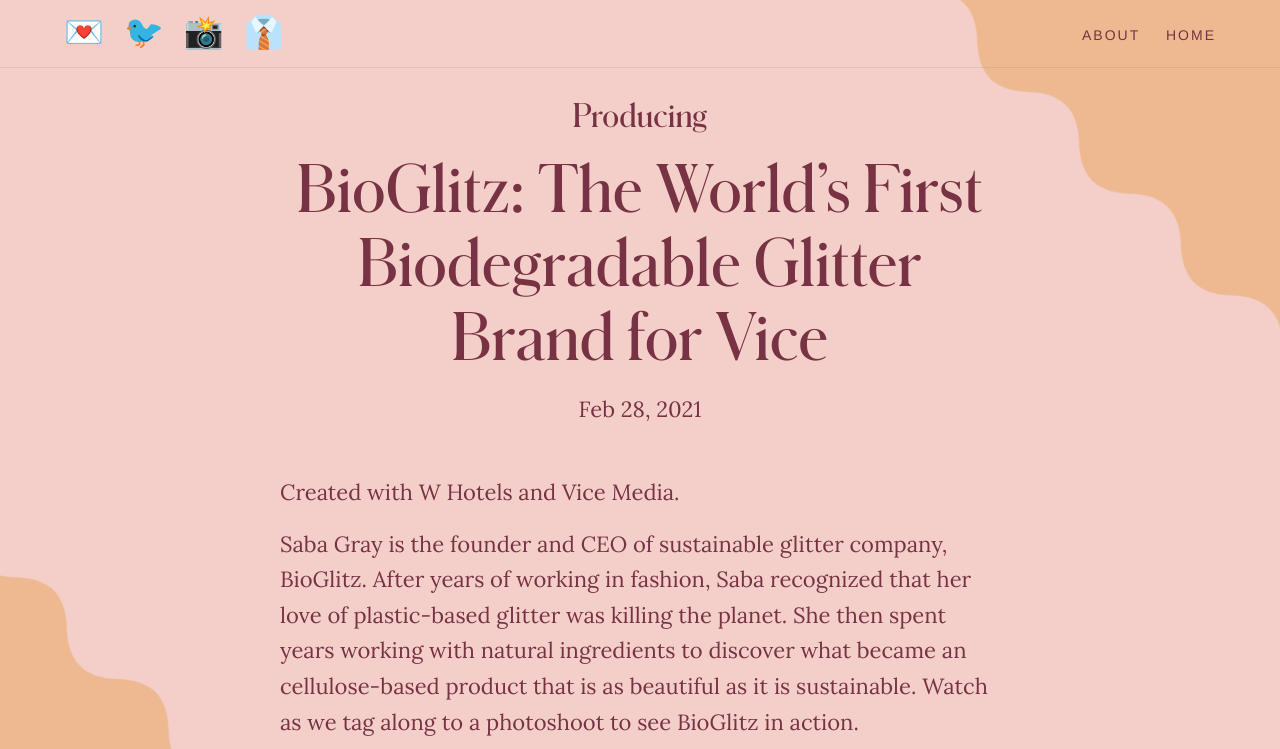
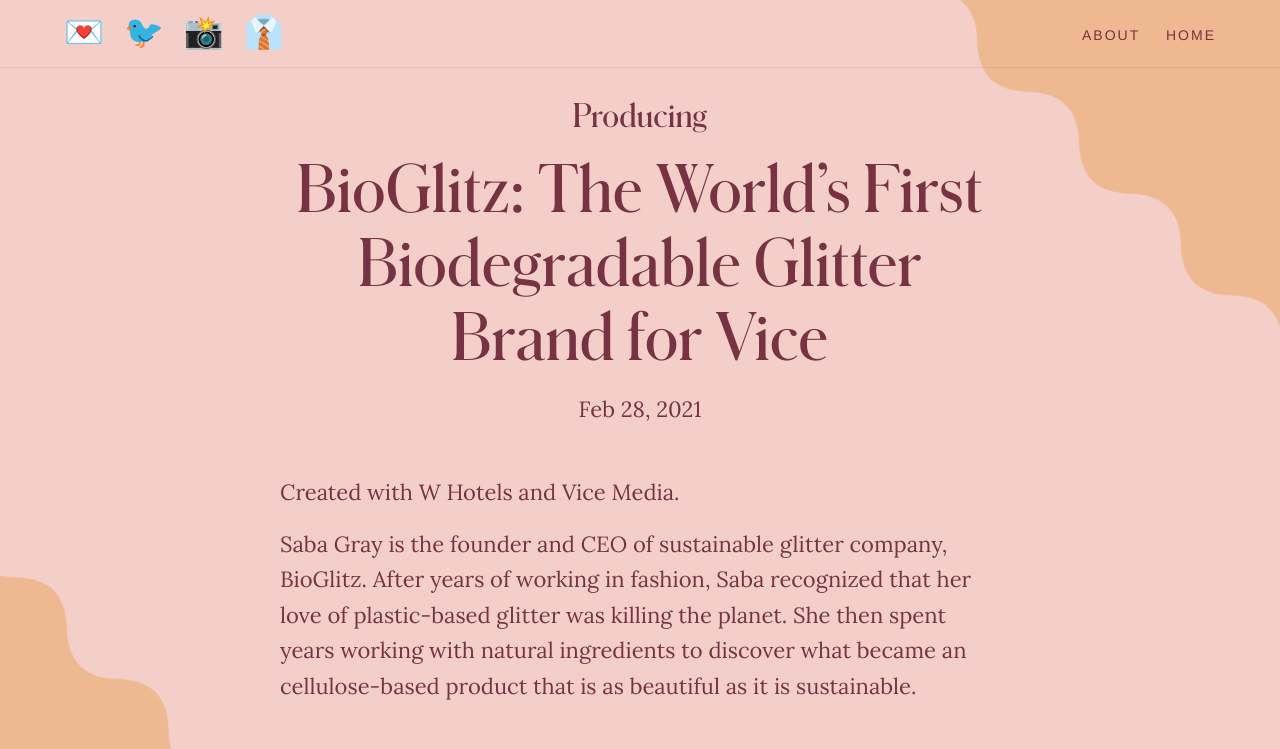
Before and after one commit to smittenn/laa-blog, a Jekyll site: the page built from _posts/2021-02-28-bioglitz-the-worlds-first-biodegradable-glitter-brand-for-vice.markdown, in a window 1280 px wide and 900 px high, cut to the strip 0-749 px from the top of the window. Built offline with Jekyll 4.4.1, drawn with Linux system fonts in a browser that asks for light colours; our own code applies the rules of GitHub Pages for plain Markdown files.

Commit message:
Updated Bioglitz The Worlds First Biodegradable Glitter Brand For Vice

```diff
--- a/_posts/2021-02-28-bioglitz-the-worlds-first-biodegradable-glitter-brand-for-vice.markdown
+++ b/_posts/2021-02-28-bioglitz-the-worlds-first-biodegradable-glitter-brand-for-vice.markdown
@@ -8,6 +8,6 @@
 
 Created with W Hotels and Vice Media.
 
-Saba Gray is the founder and CEO of sustainable glitter company, BioGlitz. After years of working in fashion, Saba recognized that her love of plastic-based glitter was killing the planet. She then spent years working with natural ingredients to discover what became an cellulose-based product that is as beautiful as it is sustainable. Watch as we tag along to a photoshoot to see BioGlitz in action.
+Saba Gray is the founder and CEO of sustainable glitter company, BioGlitz. After years of working in fashion, Saba recognized that her love of plastic-based glitter was killing the planet. She then spent years working with natural ingredients to discover what became an cellulose-based product that is as beautiful as it is sustainable.
 
 <iframe width="854" height="480" src="https://www.youtube.com/embed/0OvgSWLHwbY" frameborder="0" allow="accelerometer; autoplay; clipboard-write; encrypted-media; gyroscope; picture-in-picture" allowfullscreen></iframe>
```
